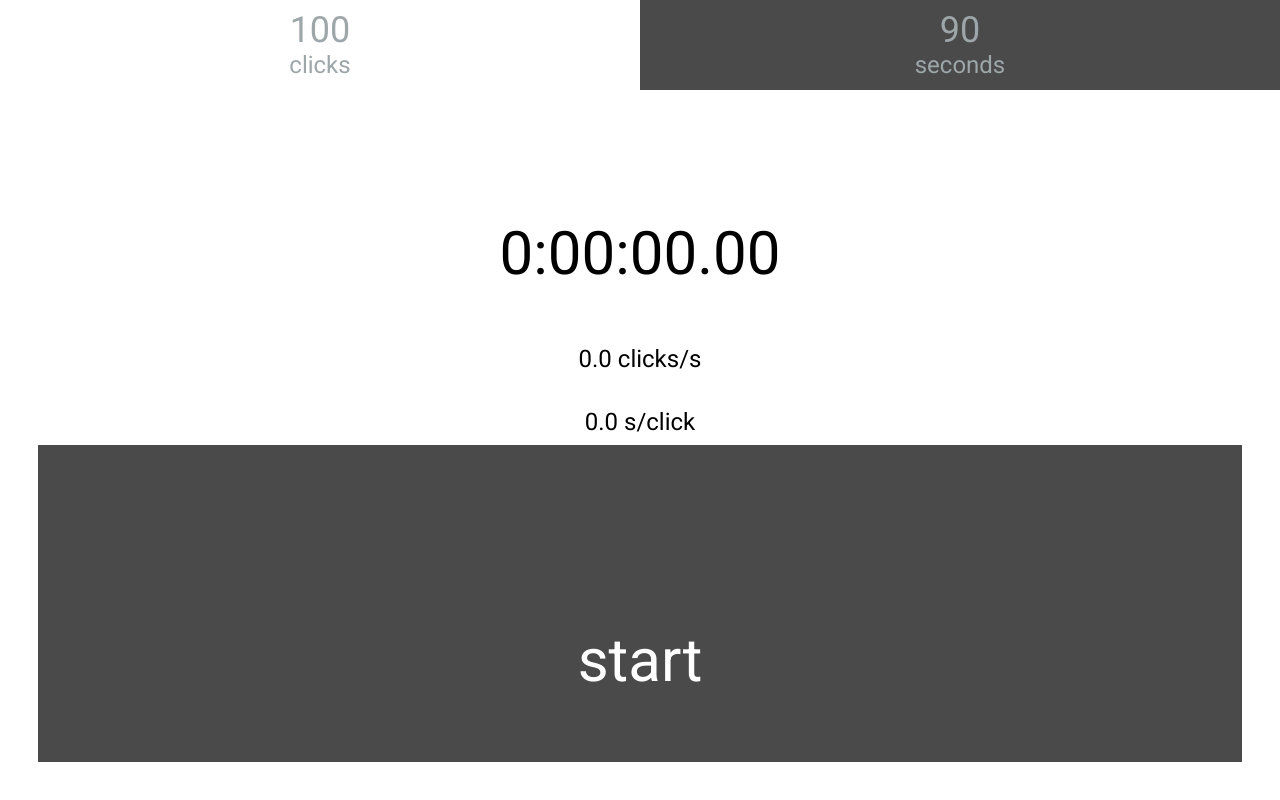
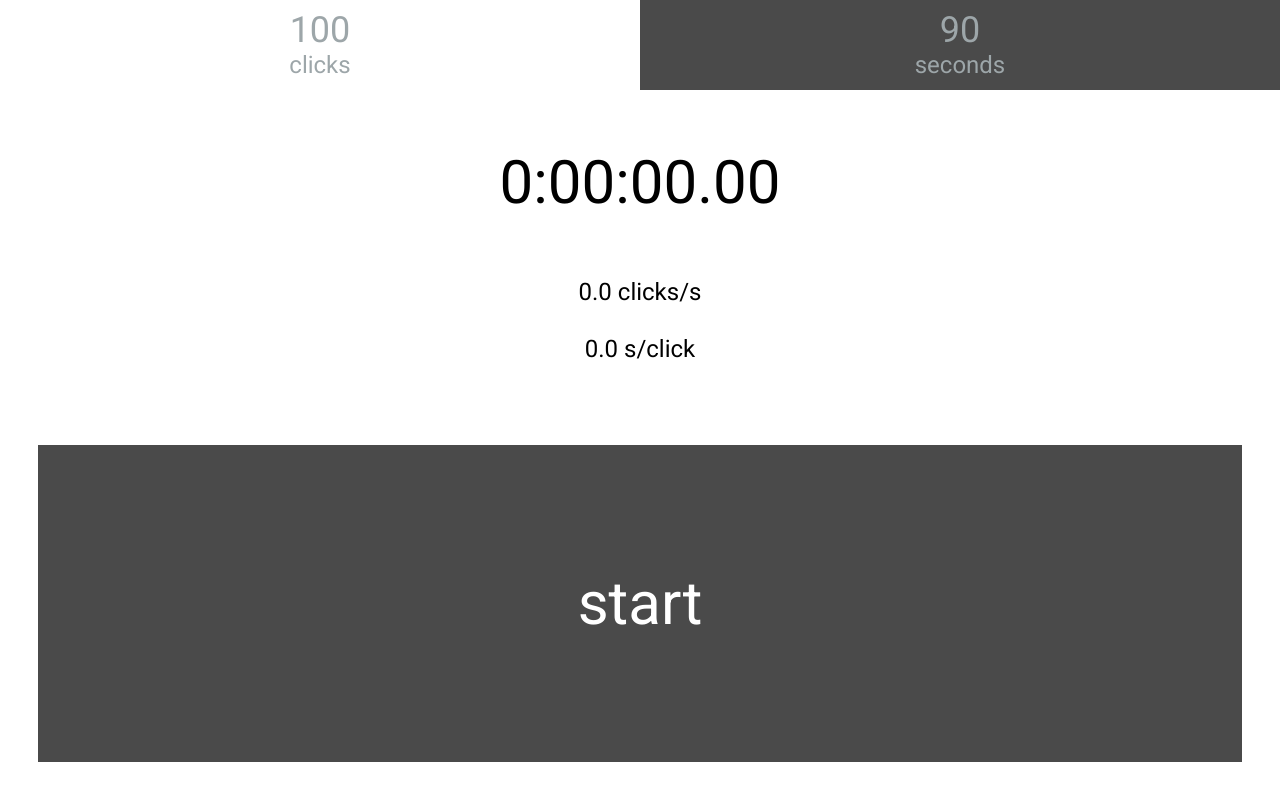
Before and after one commit to mauodias/counter-stopwatch, a plain HTML site: page index.html in a window 1280 px wide. Drawn offline with Linux system fonts and the light colour scheme.

Commit message:
Better vertical centering of elements

```diff
--- a/css/styles.css
+++ b/css/styles.css
@@ -64,18 +64,33 @@ input {
 }
 
 #stopwatch {
+  position: relative;
   flex: 1;
 }
 
 #time {
-  padding-top: 10%;
+  position: absolute;
+  top: 30%;
+  transform: translateY(-30%);
   font-size: 2.5em;
   text-align: center;
+  width: 100%;
   height: 40%;
 }
 
-.partials {
-  height: 20%;
+#clickspersec {
+  position: absolute;
+  top: 65%;
+  width: 100%;
+  transform: translateY(-65%);
+  text-align: center;
+}
+
+#secsperclick {
+  position: absolute;
+  top: 85%;
+  width: 100%;
+  transform: translateY(-85%);
   text-align: center;
 }
 
@@ -85,6 +100,7 @@ input {
 }
 
 #counter {
+  position: relative;
   margin: 3%;
   flex: 1;
   background-color: #4a4a4a;
@@ -92,7 +108,10 @@ input {
 }
 
 #counterlabel {
-  padding-top: 15%;
+  position: absolute;
+  top: 50%;
+  transform: translateY(-50%);
+  width: 100%;
   text-align: center;
   font-size: 2.5em;
 }
--- a/index.html
+++ b/index.html
@@ -31,10 +31,10 @@
                             (tap to <span id="action">stop</span>)
                         </div>
                     </div>
-                    <div id="clickspersec" class="partials">
+                    <div id="clickspersec">
                         <span>0.0</span> clicks/s
                     </div>
-                    <div id="secsperclick" class="partials">
+                    <div id="secsperclick">
                         <span>0.0</span> s/click
                     </div>
                 </div>
```
